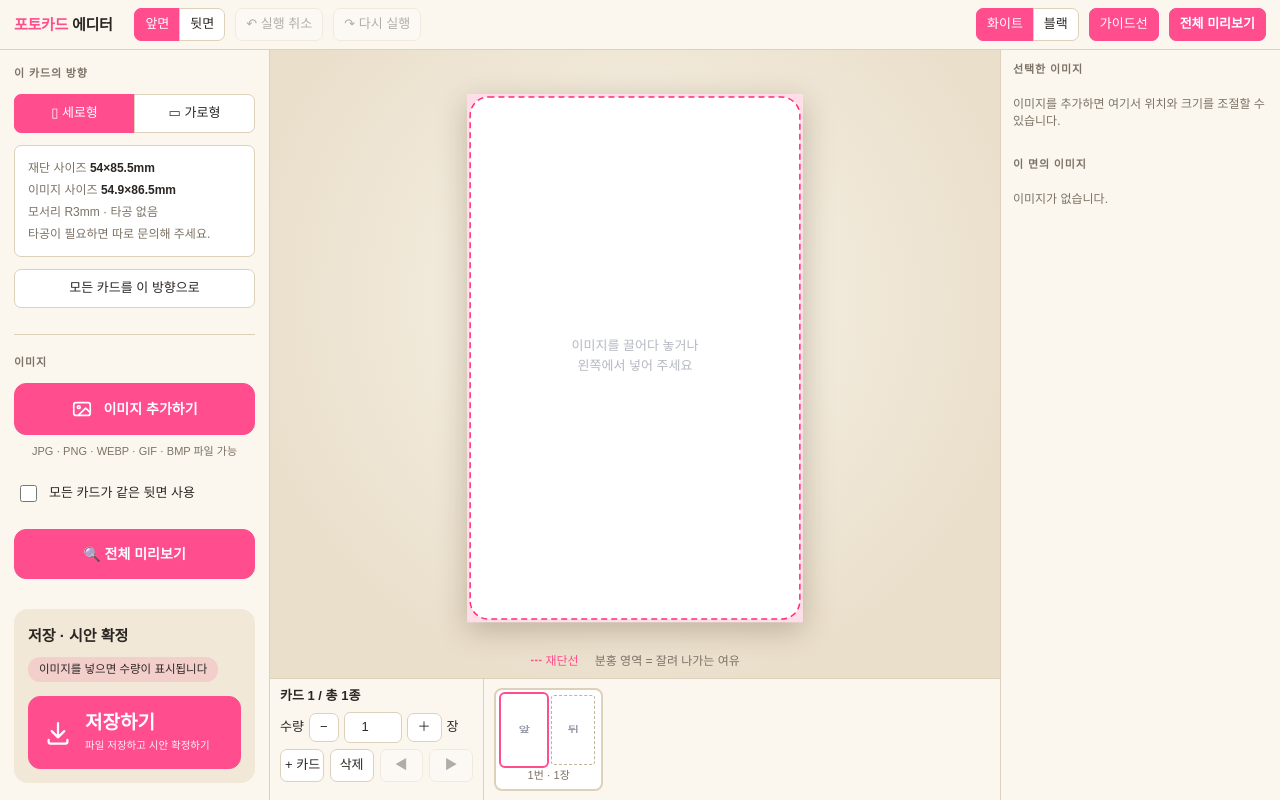
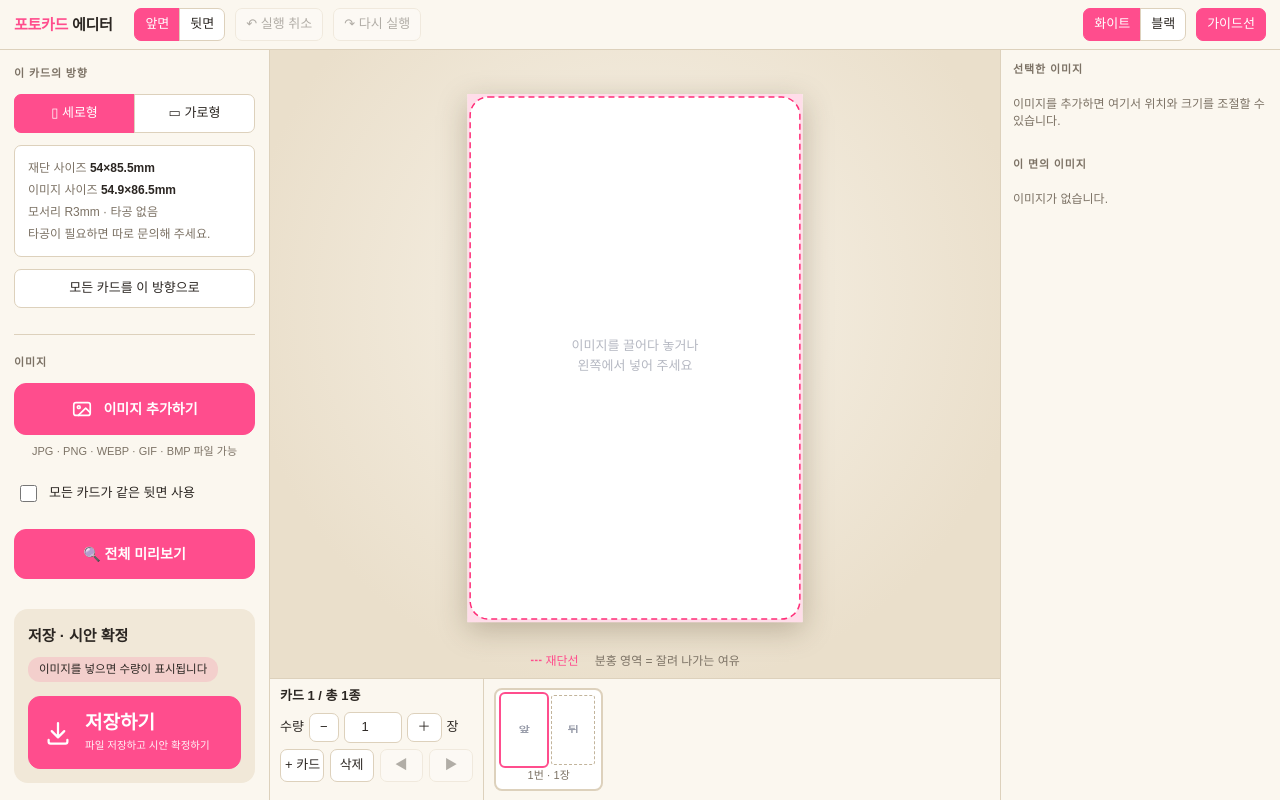
Before and after one commit to garam-wispro/photocard-editor, a plain HTML site: page index.html in a window 1280 px wide. Drawn offline with Linux system fonts and the light colour scheme.

Commit message:
오른쪽 상단 전체 미리보기 버튼 제거
Co-Authored-By: Claude Fable 5.2 <noreply@anthropic.com>

```diff
--- a/index.html
+++ b/index.html
@@ -190,7 +190,6 @@ button{touch-action:manipulation}
   <div class="sp"></div>
   <div class="seg" id="themeSeg" title="작업 화면 색"><button data-t="light">화이트</button><button data-t="dark">블랙</button></div>
   <button id="tgGuide" class="on">가이드선</button>
-  <button id="tgPrev" class="pri" title="전체 카드가 재단 후 어떻게 나오는지 보기">전체 미리보기</button>
 </header>
 <main>
 <aside id="left">
@@ -512,7 +511,7 @@ function syncCard(){
   $('#sum').innerHTML=t.kinds?`${t.kinds}종 · 총 ${t.total}장 (단면 ${t.single}장 · 양면 ${t.dbl}장)`:'이미지를 넣으면 수량이 표시됩니다';
   document.querySelectorAll('#sideSeg button').forEach(x=>{x.classList.toggle('on',x.dataset.side===side);if(x.dataset.side==='back')x.textContent=state.commonBack?'뒷면(공통)':'뒷면'});
   $('#commonBack').checked=state.commonBack;
-  $('#tgGuide').classList.toggle('on',showGuides);$('#tgPrev').classList.toggle('on',preview);
+  $('#tgGuide').classList.toggle('on',showGuides);
   $('#hint').innerHTML=preview?'재단 후 완성 모습입니다':`<i class="c1">┅ 재단선</i><i>분홍 영역 = 잘려 나가는 여유</i>`}
 function refresh(){if(selId&&!sel())selId=null;
   if(!selId){const a=cur().layers.filter(l=>!l.hidden);if(a.length)selId=a[a.length-1].id} // 클릭하지 않아도 맨 위 이미지를 바로 조작
@@ -641,7 +640,7 @@ function openPreview(){const grid=$('#pvGrid'),t=totals();grid.innerHTML='';
   $('#pvConfirm').hidden=!t.kinds;
   $('#pv').hidden=false;document.body.style.overflow='hidden';$('#pvBody').scrollTop=0}
 function closePreview(){$('#pv').hidden=true;document.body.style.overflow=''}
-$('#tgPrev').onclick=openPreview;$('#pvBtn').onclick=openPreview;$('#saveBtn').onclick=openPreview;$('#pvClose').onclick=closePreview;
+$('#pvBtn').onclick=openPreview;$('#saveBtn').onclick=openPreview;$('#pvClose').onclick=closePreview;
 $('#cAdd').onclick=addCard;$('#cDel').onclick=delCard;$('#cLeft').onclick=()=>moveCard(-1);$('#cRight').onclick=()=>moveCard(1);
 
 /* ---------- 내보내기 ---------- */
```
